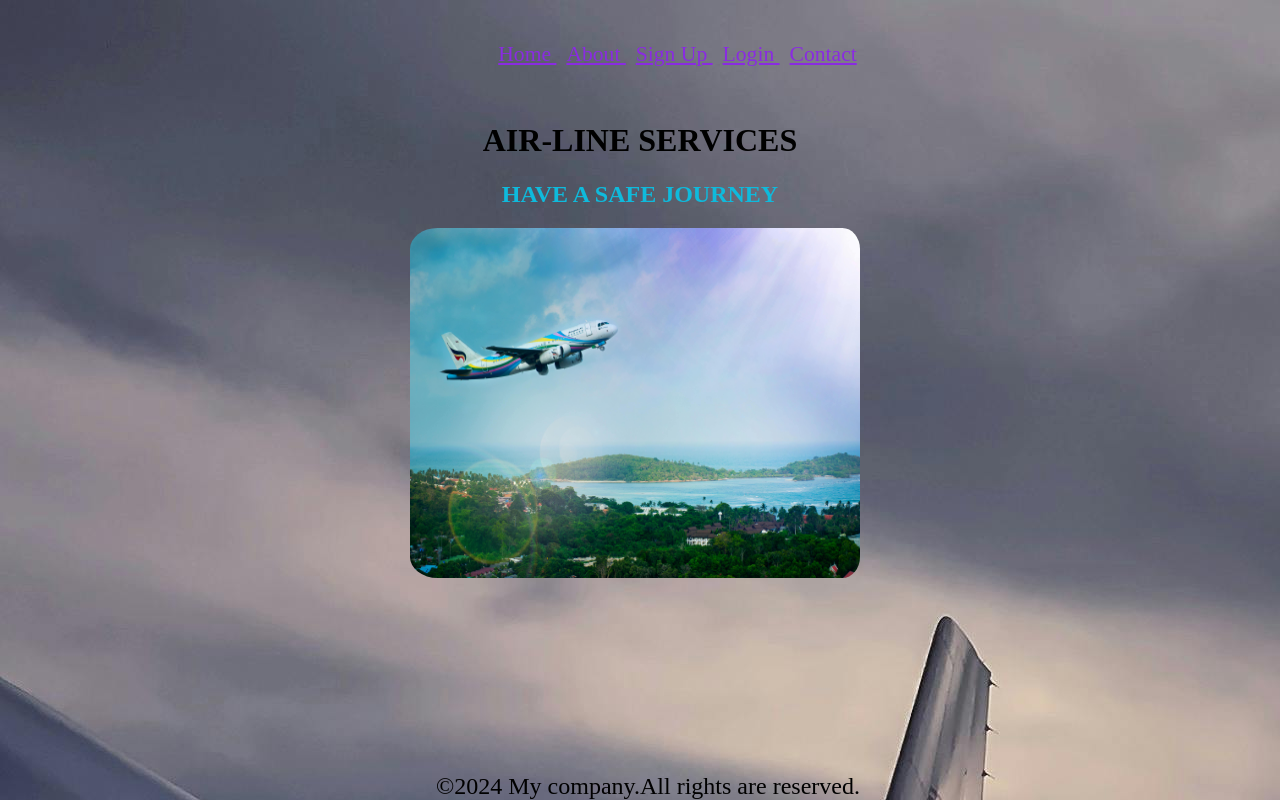
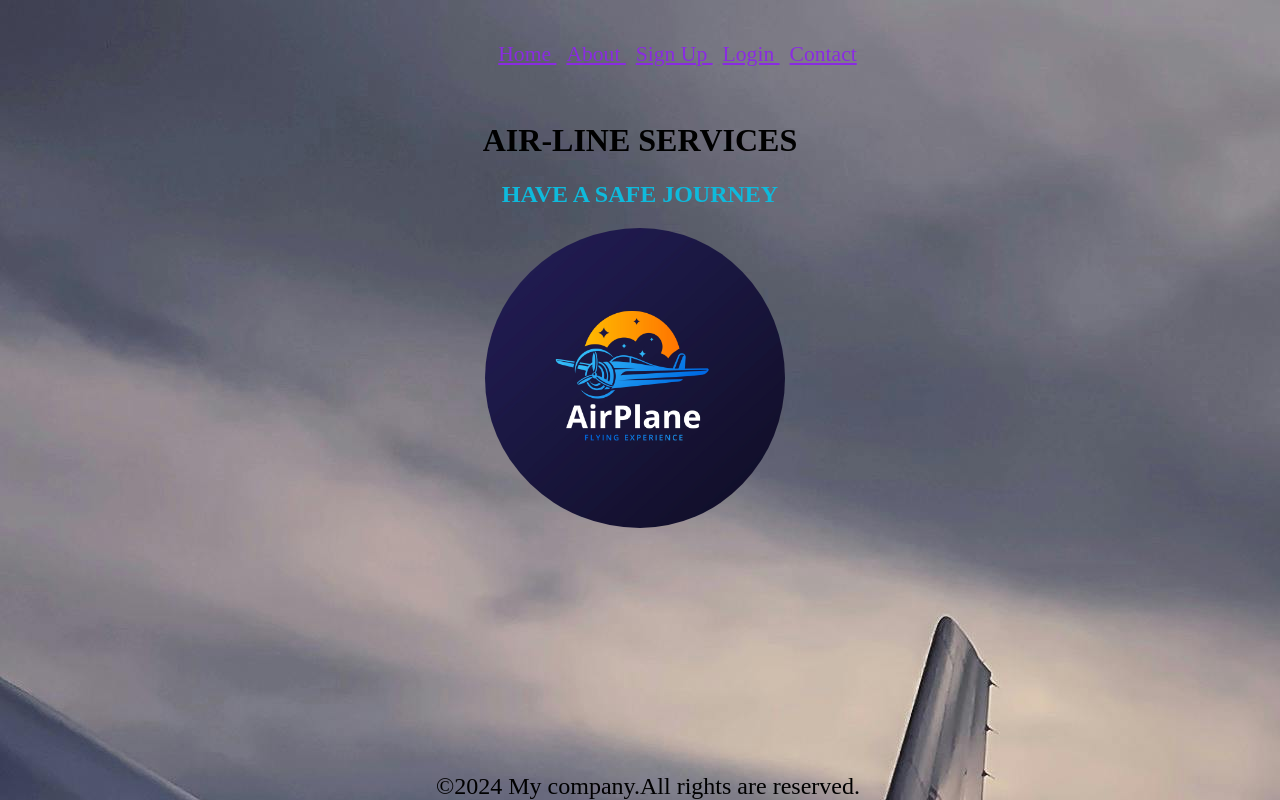
Before and after one commit to PrathyushaValeti/Airline, a plain HTML site: page index.html in a window 1280 px wide. Drawn offline with Linux system fonts and the light colour scheme.

Commit message:
Update index.html

```diff
--- a/index.html
+++ b/index.html
@@ -2,8 +2,7 @@
     <head>
         <title>website</title>
         <link rel="stylesheet" href="mystyles.css">
-        <link rel="stylesheet" href="bot.css">
-    </head>
+        </head>
     <body background="a1.jpg">
           <div class="container">
         <header>
@@ -24,7 +23,7 @@
 
             <center><h1>AIR-LINE SERVICES</h1></center>
            <center><h2> HAVE A SAFE JOURNEY</h2>
-         <img src="a2.jpg" height="350px" width="450px">
+         <img src="logo.jpg" height="300px" width="300px" style="border-radius:50%;">
         </center>
 
         </header>
@@ -32,7 +31,5 @@
         <footer class="footer">
         <font size="5">&copy;2024   My company.All rights are reserved.</font>
         </footer>
-
-    </body>
-
+          </body>
 </html>
```
